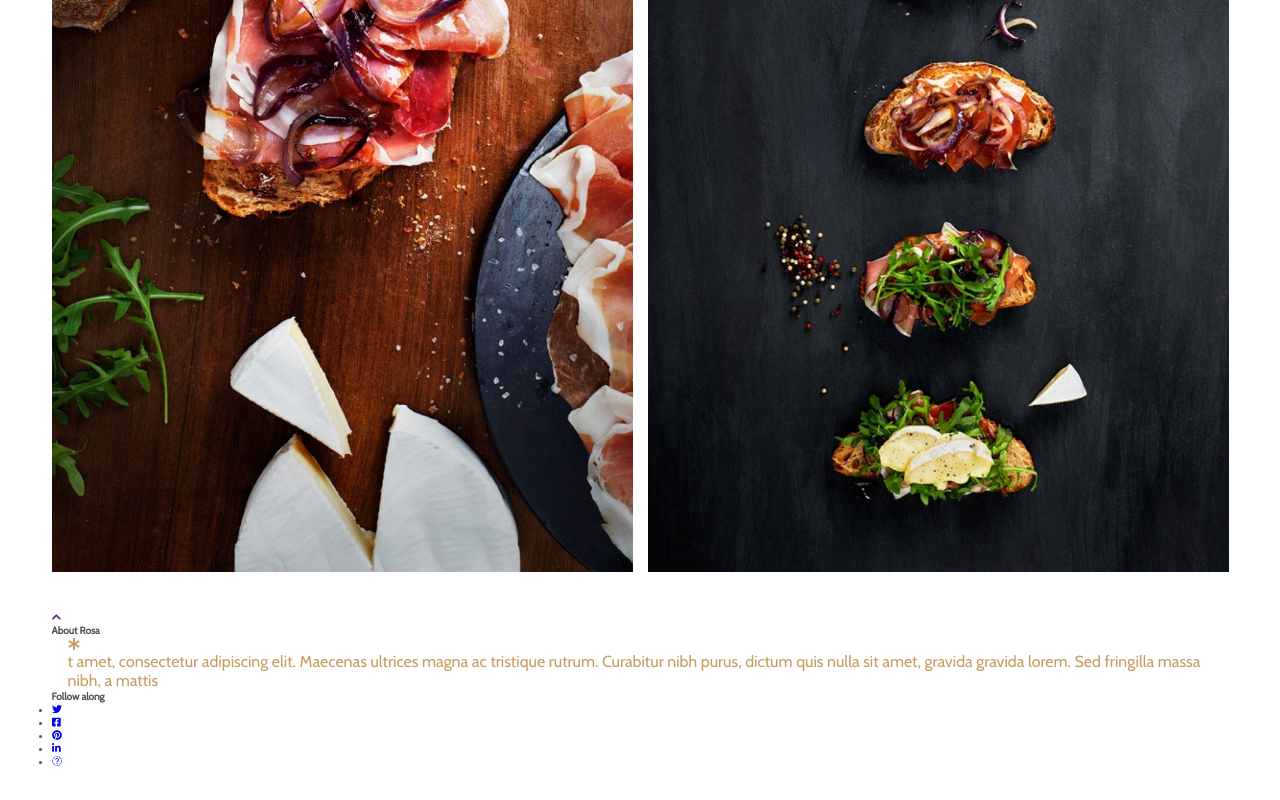
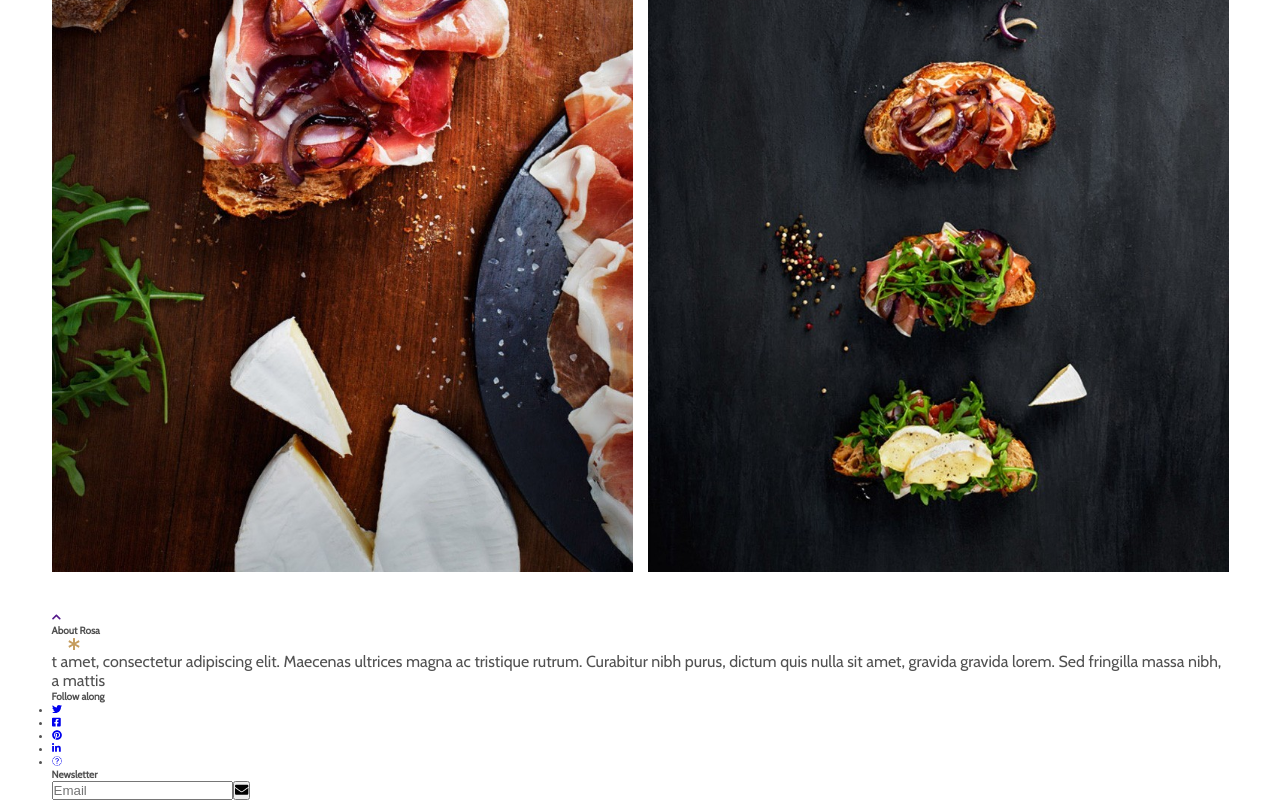
Before and after one commit to alanblee/react-rosa, a React (Create React App) app: page / in a window 1280 px wide. Shown: the part 4970-5770 px from the top of the page. Before the commit the page ends 5738 px from the top, so only its background shows below. Built offline with nearby package versions, Linux system fonts and the light colour scheme; a web font is replaced by a local one.

Commit message:
styling footer

```diff
--- a/src/components/footer/footer.jsx
+++ b/src/components/footer/footer.jsx
@@ -1,5 +1,6 @@
 import React from "react";
 import { Link } from "react-router-dom";
+import NewsletterForm from "./newsletter-form";
 
 const FooterSection = () => {
   const socials = [
@@ -21,6 +22,7 @@ const FooterSection = () => {
     });
   };
   return (
+    <footer>
       <div className="container">
         <div className="back-to-top">
           <Link>
@@ -32,21 +34,26 @@ const FooterSection = () => {
             <h4>About Rosa</h4>
             <div className="asterisk">
               <i className="fas fa-asterisk"></i>
+            </div>
             <p>
               t amet, consectetur adipiscing elit. Maecenas ultrices magna ac
               tristique rutrum. Curabitur nibh purus, dictum quis nulla sit
               amet, gravida gravida lorem. Sed fringilla massa nibh, a mattis
             </p>
-          </div>
             <div className="footer-content-divider animate-bottom">
-            <div className="social-menu">
+              <div className="social-media">
                 <h4>Follow along</h4>
                 <ul className="social-icons">{renderSocials()}</ul>
+              </div>
+              <div className="newsletter-container">
+                <h4>Newsletter</h4>
+                <NewsletterForm />
               </div>
             </div>
           </div>
         </div>
       </div>
+    </footer>
   );
 };
 
--- /dev/null
+++ b/src/components/footer/newsletter-form.jsx
@@ -0,0 +1,14 @@
+import React from "react";
+
+const NewsletterForm = () => {
+  return (
+    <div className="form">
+      <input type="text" className="newsletter-input" placeholder="Email" />
+      <button className="newsletter-btn" type="submit">
+        <i className="fas fa-envelope"></i>
+      </button>
+    </div>
+  );
+};
+
+export default NewsletterForm;
```
Lines whose indentation alone changed are shown as unchanged.
